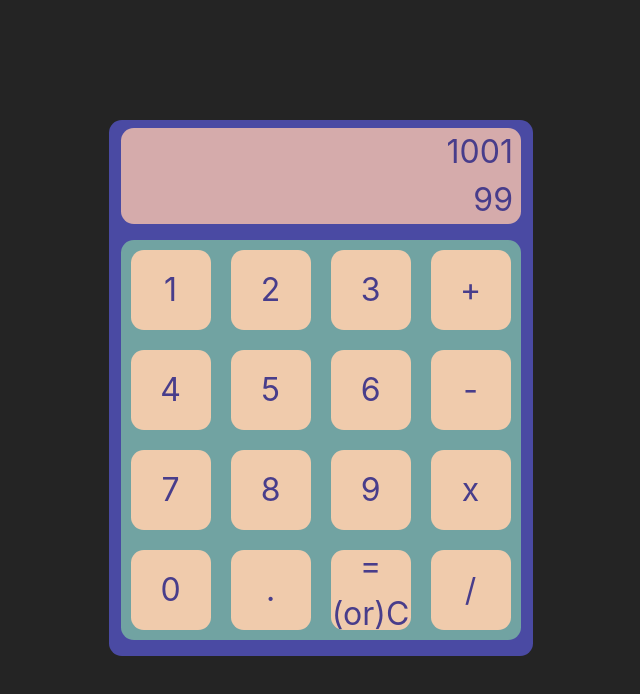
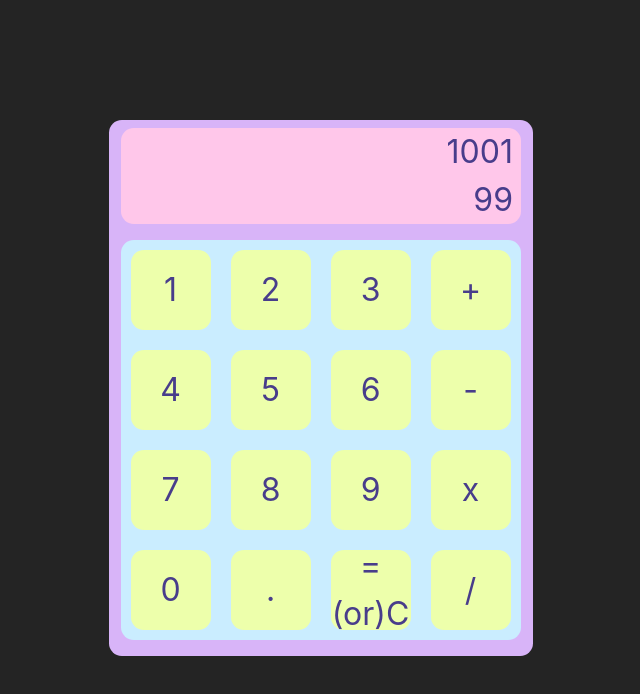
Before and after one commit to asad-Md/calculator, a React (Vite) app: page / in a window 1280 px wide. Shown: the top 694 px of the page, without its empty margins (319-959 px from the left). Built offline with nearby package versions, Linux system fonts and the light colour scheme.

Commit message:
color theme maybe

```diff
--- a/src/App.css
+++ b/src/App.css
@@ -11,7 +11,7 @@
   flex-direction: column;
   align-items: center;
   /* justify-content: space-between; */
-  background-color: rgb(74, 74, 163);
+  background-color: #D8B4F8;
   width: 51dvh;
   height: 65dvh;
   padding:1dvh;
@@ -23,7 +23,7 @@
   flex-direction: column;
   align-items: end;
   /* justify-content: space-between; */
-  background-color: rgb(213, 171, 171);
+  background-color: #FFC7EA;
   width: 50dvh;
   height: 12vh;
   border-radius: 1.6dvh;
@@ -53,8 +53,8 @@
   /* padding:2.5dvh; */
   border-radius: 1.6dvh;
   margin-top: 1dvh;
-  background-color:rgb(113, 163, 162);
-  color:black;
+  background-color:#CAEDFF;
+  color:rgb(201, 155, 237);
 }
 
 .innBtns{
@@ -64,7 +64,7 @@
   justify-content: center;
   border-radius: 1.6dvh;
   color: darkslateblue;
-  background-color: rgb(240, 203, 172);
+  background-color: #edffab;
   font-size: 4dvh;
   width: 10dvh;
   height: 10dvh;
```
